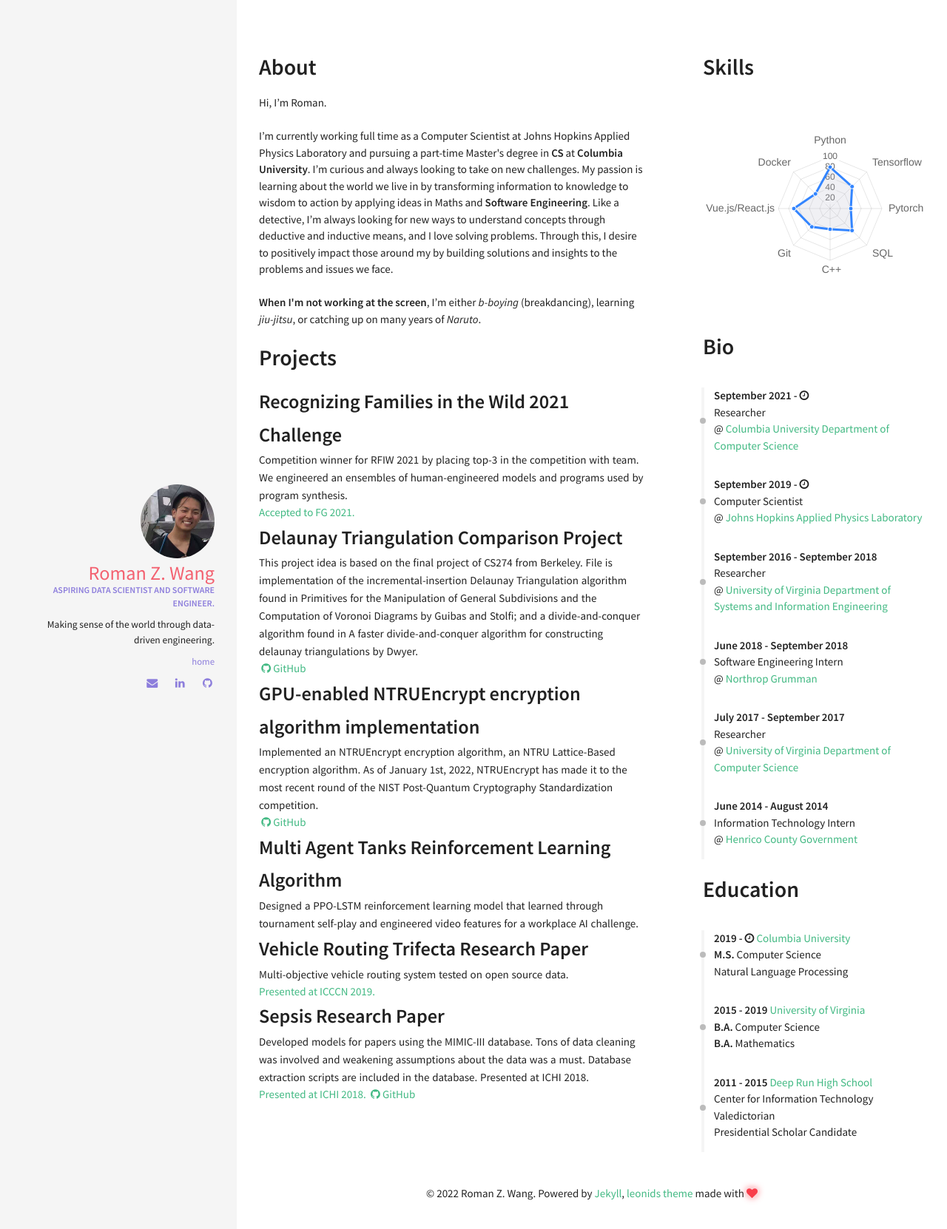
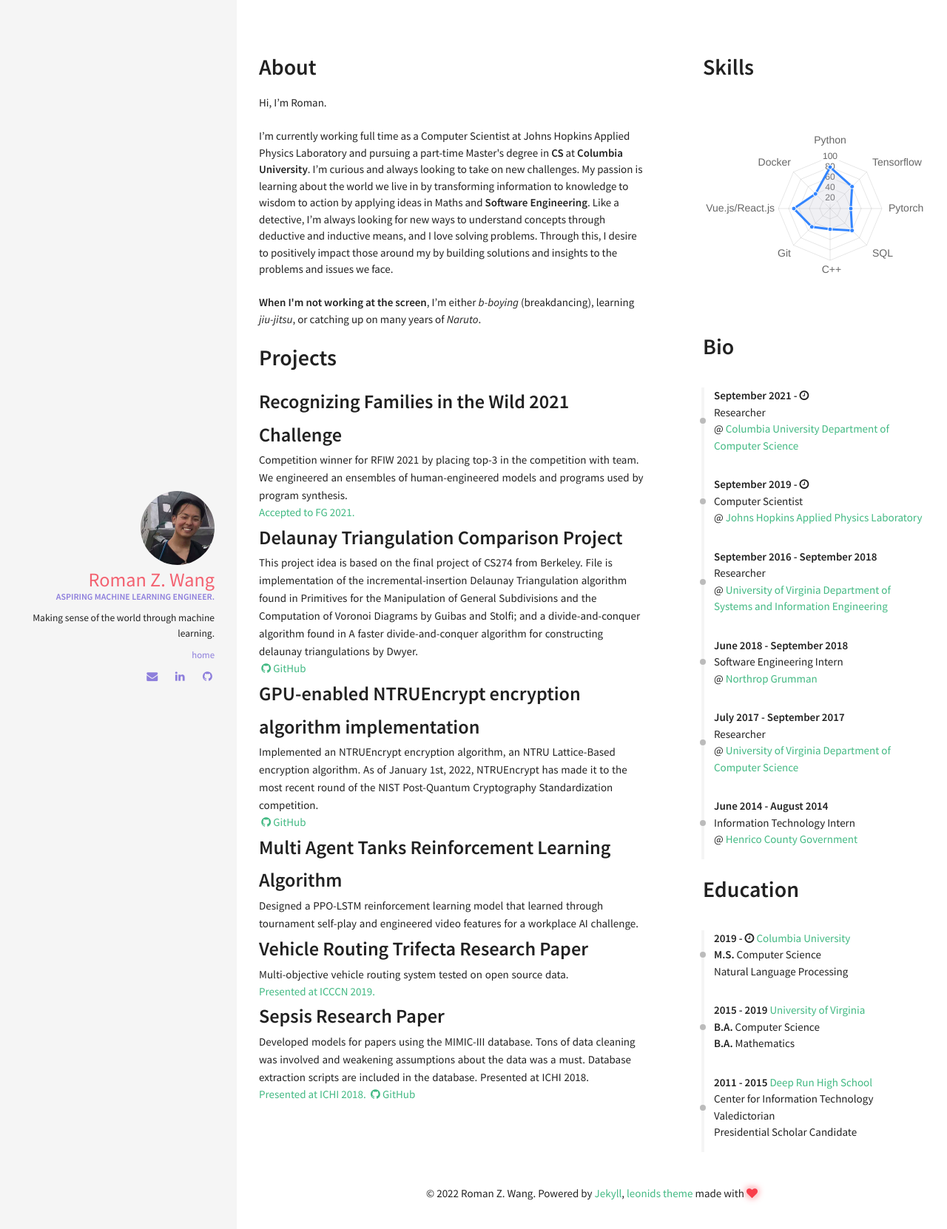
Before and after one commit to RomanZWang/romanzwang.github.io, a Jekyll site: the page built from index.html, in a window 1280 px wide. Shown: the top 1662 px of the page at 74% size. Built offline with Jekyll 4.4.1, drawn with Linux system fonts in a browser that asks for light colours; nearby versions of some CDN libraries.

Commit message:
update bio

```diff
--- a/_config.yml
+++ b/_config.yml
@@ -35,8 +35,8 @@ kramdown:
 owner:
   name: Roman Z. Wang
   avatar: avatar.png
-  job: "Aspiring Data Scientist and Software Engineer."
-  bio: "Making sense of the world through data-driven engineering."
+  job: "Aspiring Machine Learning Engineer."
+  bio: "Making sense of the world through machine learning."
   email: rw5dc@virginia.edu
   disqus-shortname:
   twitter: #username
```
